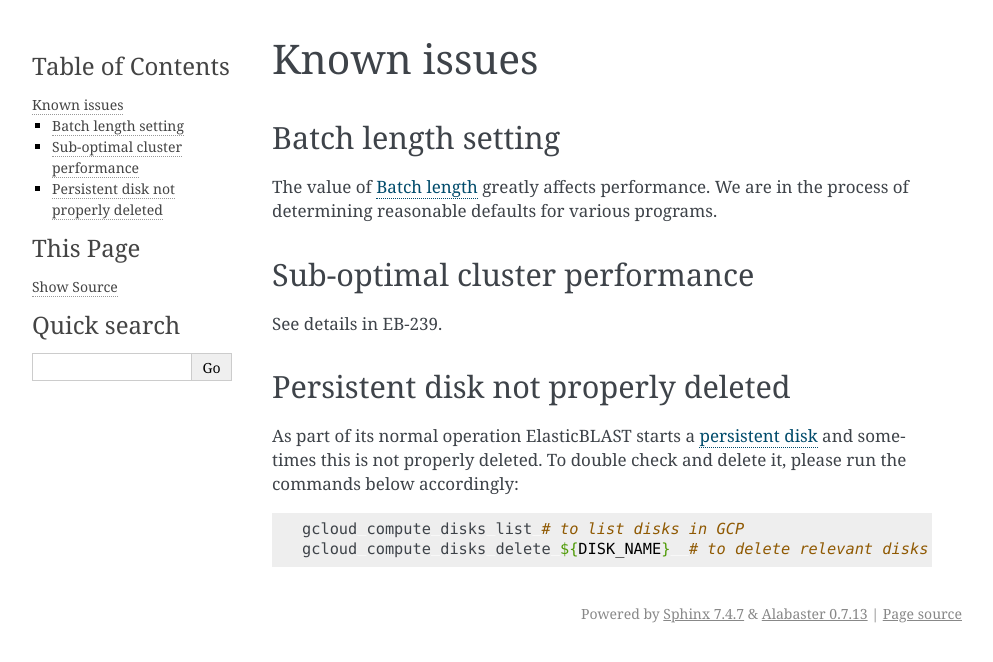
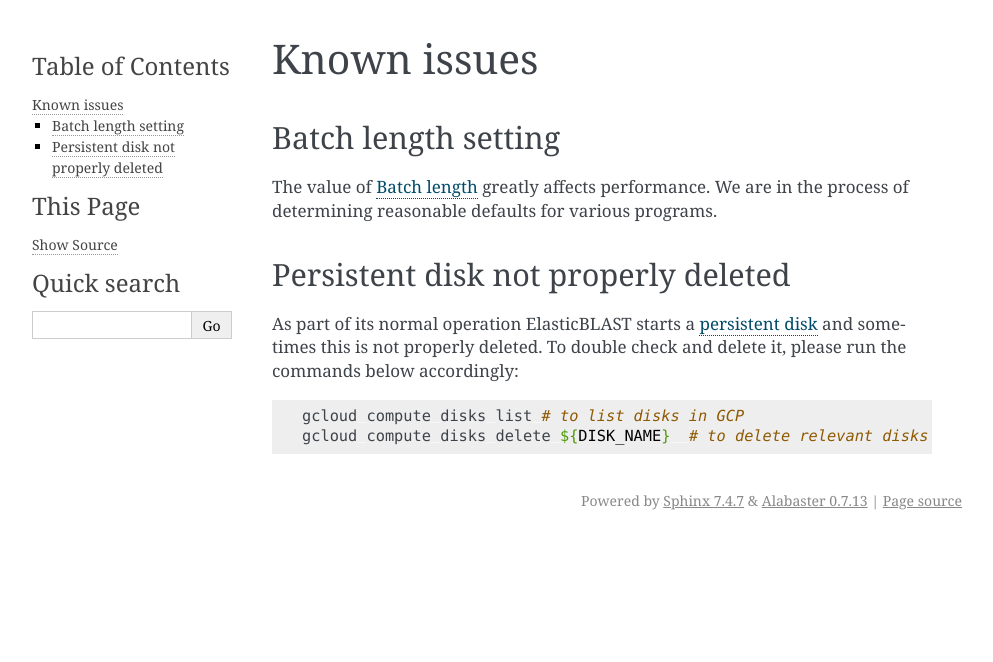
Before and after one commit to ncbi/elastic-blast-docs, a Sphinx documentation site: the page built from docs/source/issues.rst, in a window 1280 px wide. Shown: the top 662 px of the page, without its empty margins (148-1141 px from the left). Built offline with Sphinx 7.4.7, drawn with Linux system fonts in a browser that asks for light colours.

Commit message:
Remove EB-239

```diff
--- a/docs/source/issues.rst
+++ b/docs/source/issues.rst
@@ -10,13 +10,6 @@
 
 The value of :ref:`ELB_BATCH_LEN` greatly affects performance. We are in the
 process of determining reasonable defaults for various programs.
-
-.. _suboptimal_performance:
-
-Sub-optimal cluster performance
--------------------------------
-
-See details in EB-239.
 
 
 .. _pd_leak
```
